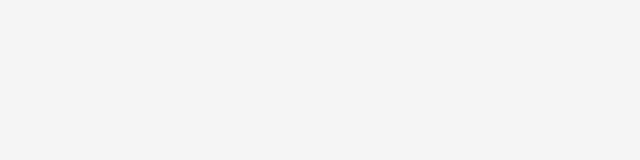
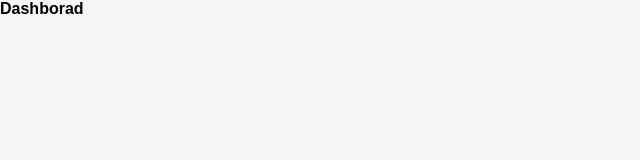
Before and after one commit to gabrielrab/nexo-front-end, a React (Create React App) app: page /dashboard in a window 1280 px wide. Shown: the top 160 px of the page, without its empty margins (0-640 px from the left). Built offline with nearby package versions, Linux system fonts and the light colour scheme.

Commit message:
create dashboard

```diff
--- a/src/pages/Create.js
+++ b/src/pages/Create.js
@@ -1,4 +1,5 @@
 import React from "react";
+import { Link } from "react-router-dom";
 
 import "./Create.css";
 
@@ -7,7 +8,9 @@
 export default function() {
   return (
     <div className="create-container">
-      <img src={logo} alt="Nexo" />
+      <Link to="/">
+        <img src={logo} alt="Nexo" />
+      </Link>
       <h1>Criar Anúncio</h1>
       <form>
         <input name="label" placeholder="Titulo" />
--- /dev/null
+++ b/src/pages/Dashborad.js
@@ -0,0 +1,5 @@
+import React from "react";
+
+export default function() {
+  return <h>Dashborad</h>;
+}
--- a/src/routes.js
+++ b/src/routes.js
@@ -5,6 +5,7 @@
 import Busca from "./pages/Busca";
 import Login from "./pages/Login";
 import Create from "./pages/Create";
+import Dashborad from "./pages/Dashborad";
 
 export default function Routes() {
   return (
@@ -13,6 +14,7 @@
       <Route path="/busca" component={Busca} />
       <Route path="/login" component={Login} />
       <Route path="/create" component={Create} />
+      <Route path="/dashboard" component={Dashborad} />
     </BrowserRouter>
   );
 }
```
Also changed, not shown: src/pages/Create.css (line endings or trailing spaces).
